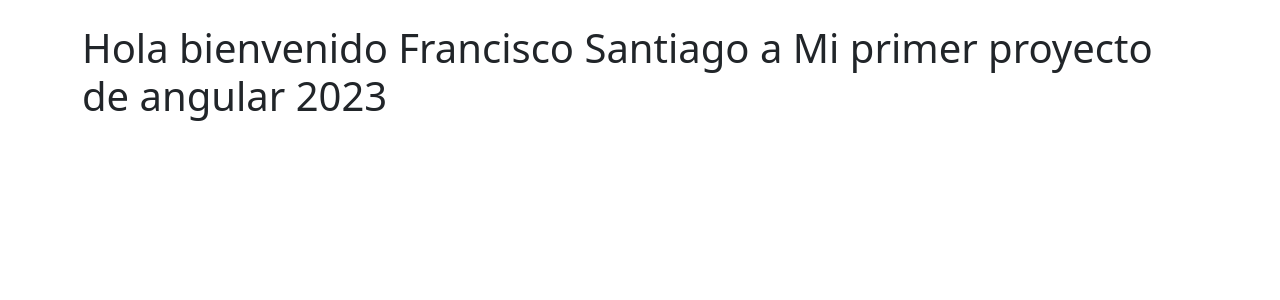
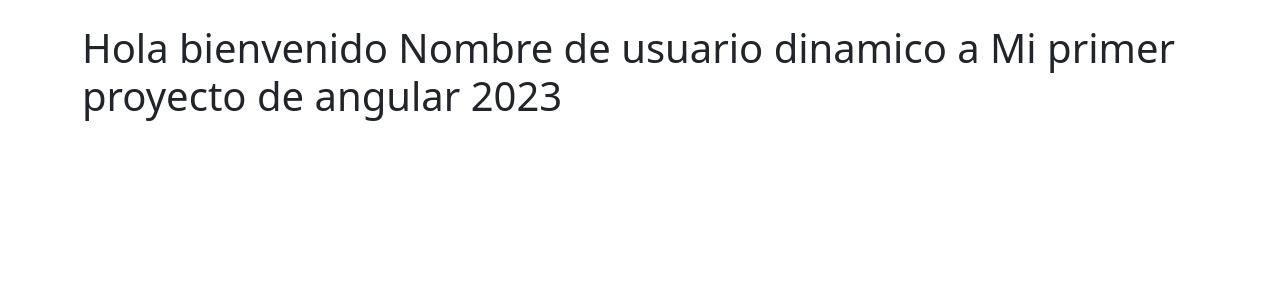
Before and after one commit to franciscosantiagoc/AngularProjectBases, an Angular app: page / in a window 1280 px wide. Shown: the top 300 px of the page. Built offline with nearby package versions, Linux system fonts and the light colour scheme.

Commit message:
Definiendo constructor para manipular variable con interpolacion

```diff
--- a/src/app/app.component.ts
+++ b/src/app/app.component.ts
@@ -8,4 +8,11 @@ import { Component } from '@angular/core';
 export class AppComponent {
   title = 'Mi primer proyecto de angular 2023';
   userName = 'Francisco Santiago'
+
+
+  constructor() {
+    setInterval(() => {
+      this.userName = this.userName == 'Francisco Santiago' ? 'Nombre de usuario dinamico' : 'Francisco Santiago';
+    }, 3000);
+  }
 }
```
